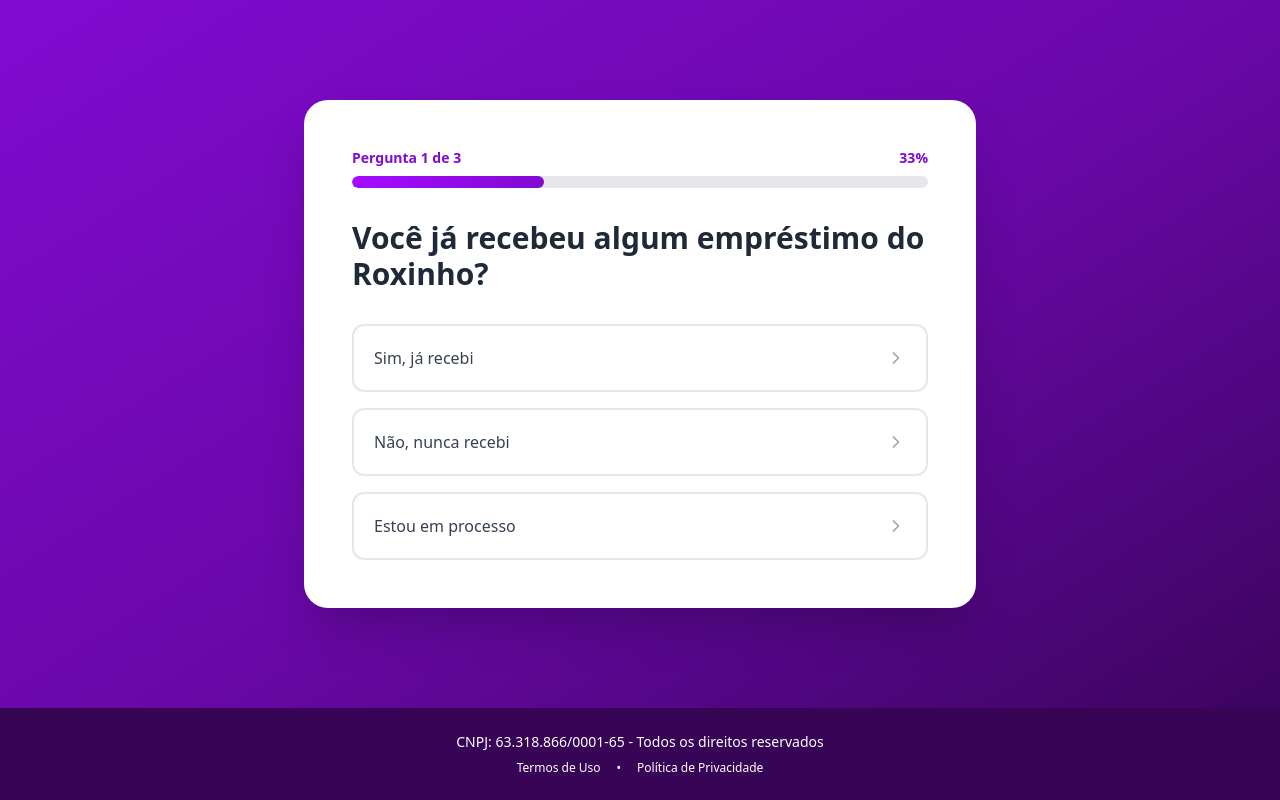
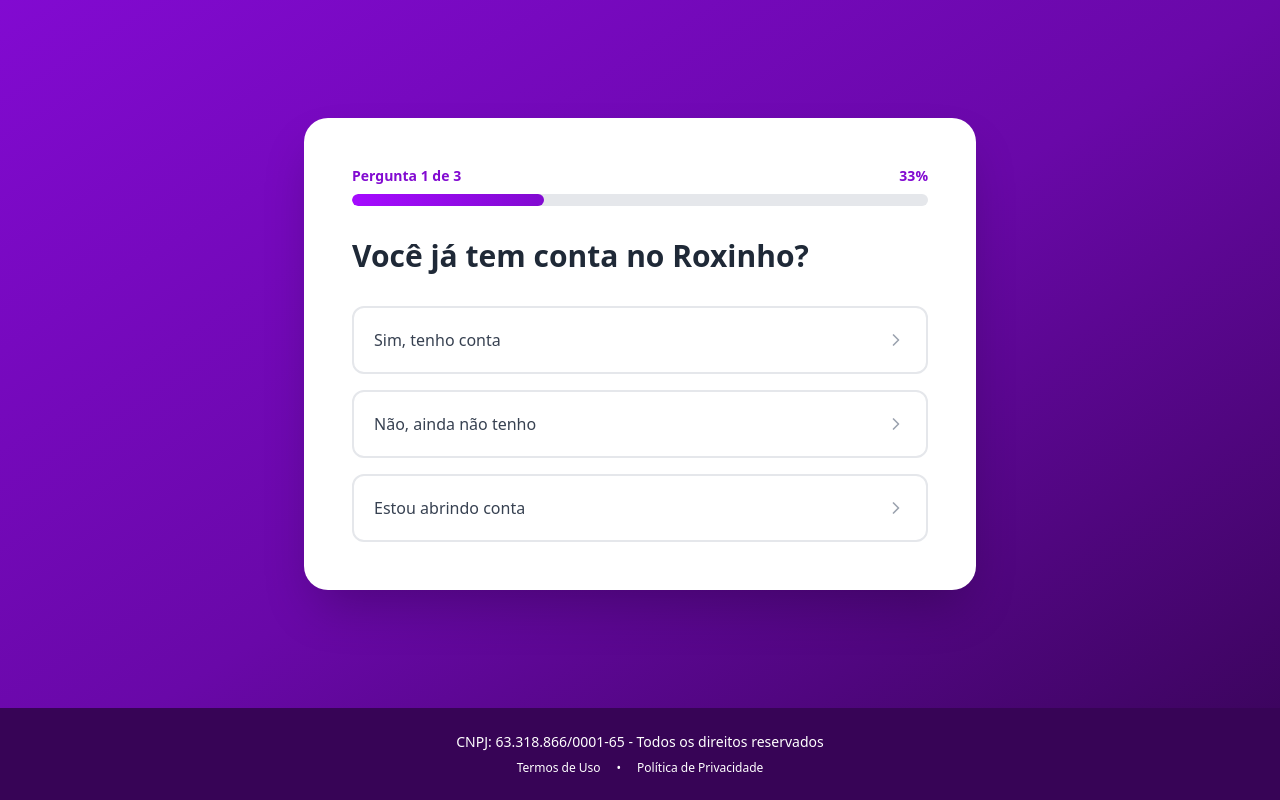
Before and after one commit to perfillfarm/Nubis-validado, a React (Vite) app: page /presell in a window 1280 px wide. Built offline with nearby package versions, Linux system fonts and the light colour scheme; no server answers; a web font is replaced by a local one.

Commit message:
Updated PresellPage.tsx

```diff
--- a/src/pages/PresellPage.tsx
+++ b/src/pages/PresellPage.tsx
@@ -13,8 +13,8 @@ interface Question {
 const questions: Question[] = [
   {
     id: 1,
-    question: 'Você já recebeu algum empréstimo do Roxinho?',
-    options: ['Sim, já recebi', 'Não, nunca recebi', 'Estou em processo']
+    question: 'Você já tem conta no Roxinho?',
+    options: ['Sim, tenho conta', 'Não, ainda não tenho', 'Estou abrindo conta']
   },
   {
     id: 2,
```
